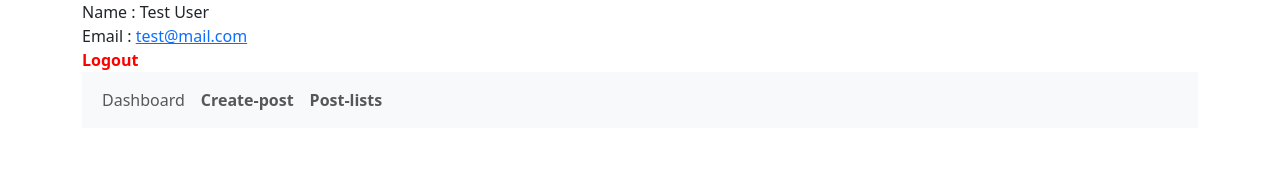
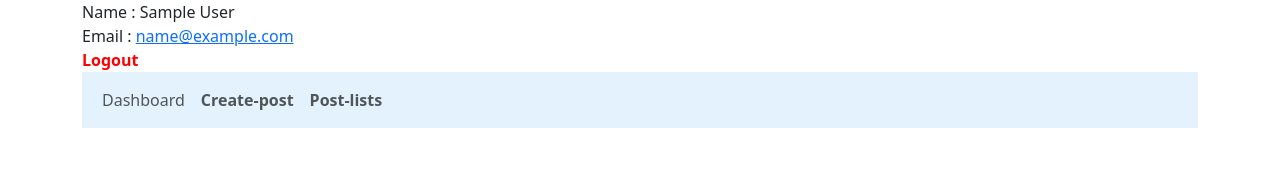
Before and after one commit to sila1404/blog-app, a Vue app in the folder resources/frontend/: page /post-lists in a window 1280 px wide. Shown: the top 176 px of the page. Built offline with nearby package versions, Linux system fonts and the light colour scheme; no server answers; sample sign-in values are in the browser's storage.

Commit message:
feat(frontend): show user data instead of mock data

```diff
--- a/resources/frontend/src/views/admin/AdminPage.vue
+++ b/resources/frontend/src/views/admin/AdminPage.vue
@@ -34,13 +34,16 @@ onMounted(async () => {
 <template>
   <div class="container">
     <div>
-      <span>Name : Test User</span><br />
-      <span>Email : <a href="">test@mail.com</a></span
-      ><br />
-      <span style="color: red; cursor: pointer" @click="logoutUser"><b>Logout</b></span
-      ><br />
+      <span>Name : {{ userData?.user.name }}</span>
+      <br />
+      <span>
+        Email : <a href="">{{ userData?.user.email }}</a>
+      </span>
+      <br />
+      <span style="color: red; cursor: pointer" @click="logoutUser"><b>Logout</b></span>
+      <br />
     </div>
-    <nav class="navbar navbar-expand-lg bg-body-tertiary" style="background-color: #e3f2fd">
+    <nav class="navbar navbar-expand-lg" style="background-color: #e3f2fd">
       <div class="container-fluid">
         <div class="collapse navbar-collapse" id="navbarText">
           <ul class="navbar-nav me-auto mb-2 mb-lg-0">
--- a/resources/frontend/src/views/admin/PostListsPage.vue
+++ b/resources/frontend/src/views/admin/PostListsPage.vue
@@ -51,7 +51,7 @@ onMounted(async () => {
             <td>{{ post.id }}</td>
             <td>Image</td>
             <td>{{ post.title }}</td>
-            <td>...</td>
+            <td>{{ post.post_content }}</td>
             <td>
               <button class="btn btn-primary">Upload</button>
             </td>
```
